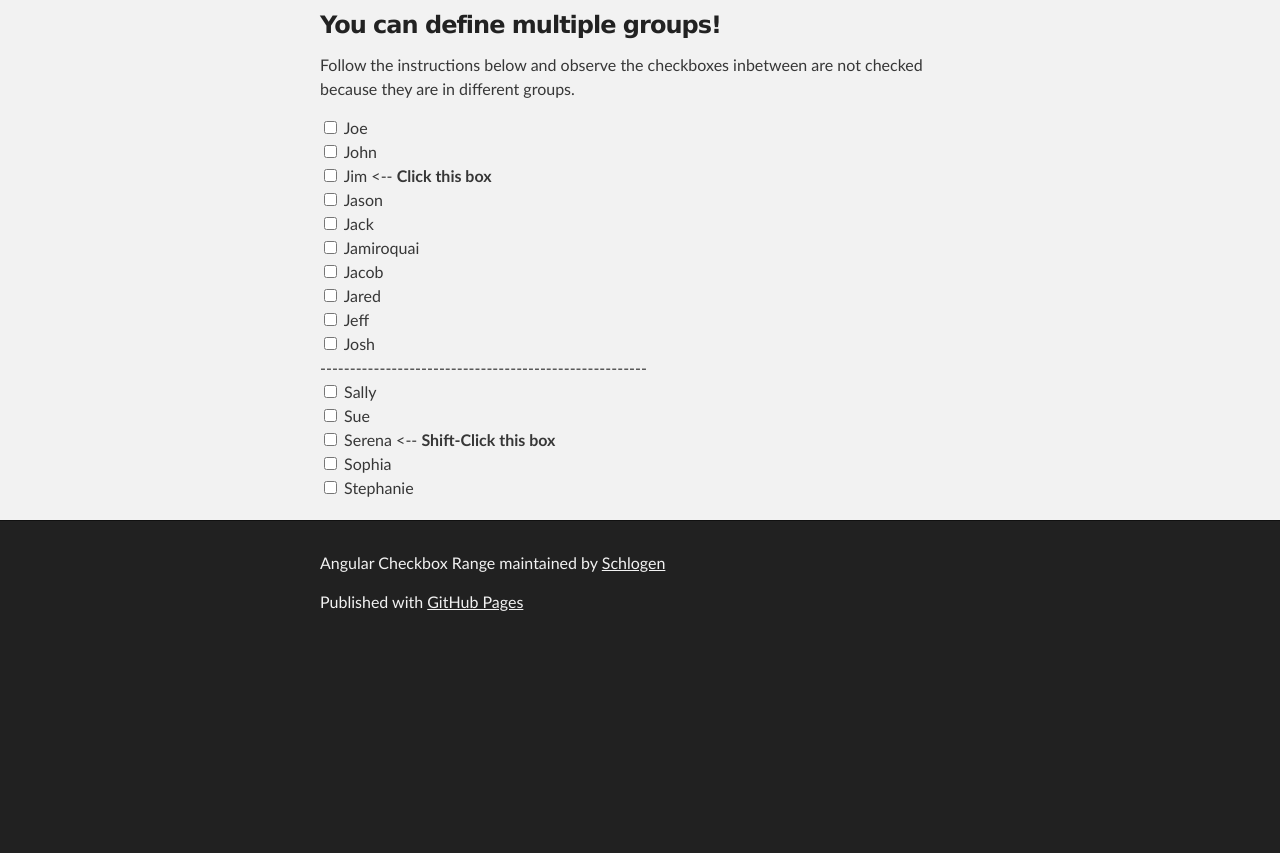
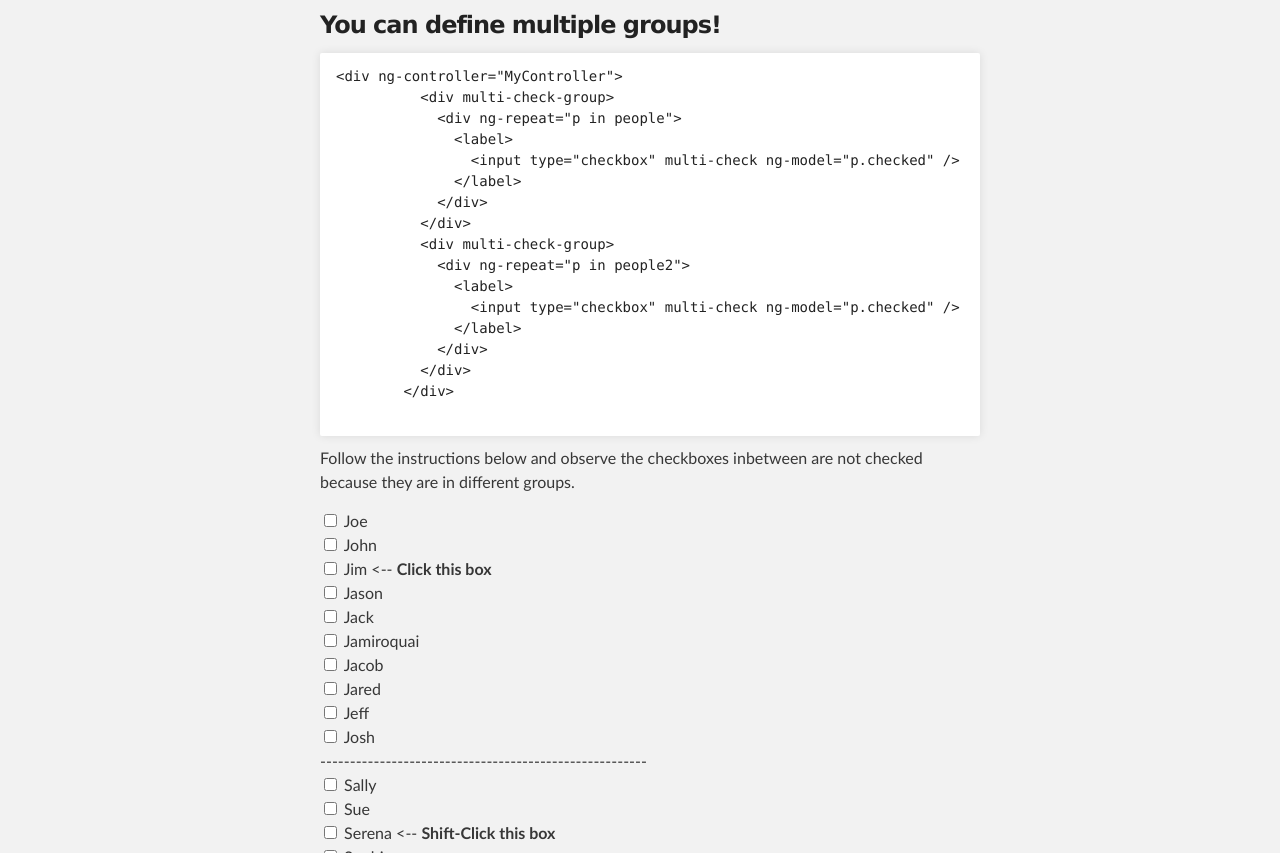
Before and after one commit to jameskleeh/angular-multi-check, a plain HTML site: page index.html in a window 1280 px wide. Shown: the part 1226-2079 px from the top of the page. Before the commit the page ends 1875 px from the top, so only its background shows below. Drawn offline with nearby package versions, Linux system fonts and the light colour scheme; some packages are replaced by stand-ins of ours; a script that the page names is missing.

Commit message:
Update index.html

```diff
--- a/index.html
+++ b/index.html
@@ -75,6 +75,24 @@
 
         <h3><a id="rather-drive-stick" class="anchor" href="#rather-drive-stick" aria-hidden="true"><span class="octicon octicon-link"></span></a>You can define multiple groups!</h3>
 
+        <pre><code>&lt;div ng-controller=&quot;MyController&quot;&gt;
+          &lt;div multi-check-group&gt;
+            &lt;div ng-repeat=&quot;p in people&quot;&gt;
+              &lt;label&gt;
+                &lt;input type=&quot;checkbox&quot; multi-check ng-model=&quot;p.checked&quot; /&gt; {{p.name}}
+              &lt;/label&gt;
+            &lt;/div&gt;
+          &lt;/div&gt;
+          &lt;div multi-check-group&gt;
+            &lt;div ng-repeat=&quot;p in people2&quot;&gt;
+              &lt;label&gt;
+                &lt;input type=&quot;checkbox&quot; multi-check ng-model=&quot;p.checked&quot; /&gt; {{p.name}}
+              &lt;/label&gt;
+            &lt;/div&gt;
+          &lt;/div&gt;
+        &lt;/div&gt;
+        </code></pre>
+
         <p>Follow the instructions below and observe the checkboxes inbetween are not checked because they are in different groups.</p>
 
         <div ng-controller="MyController">
```
